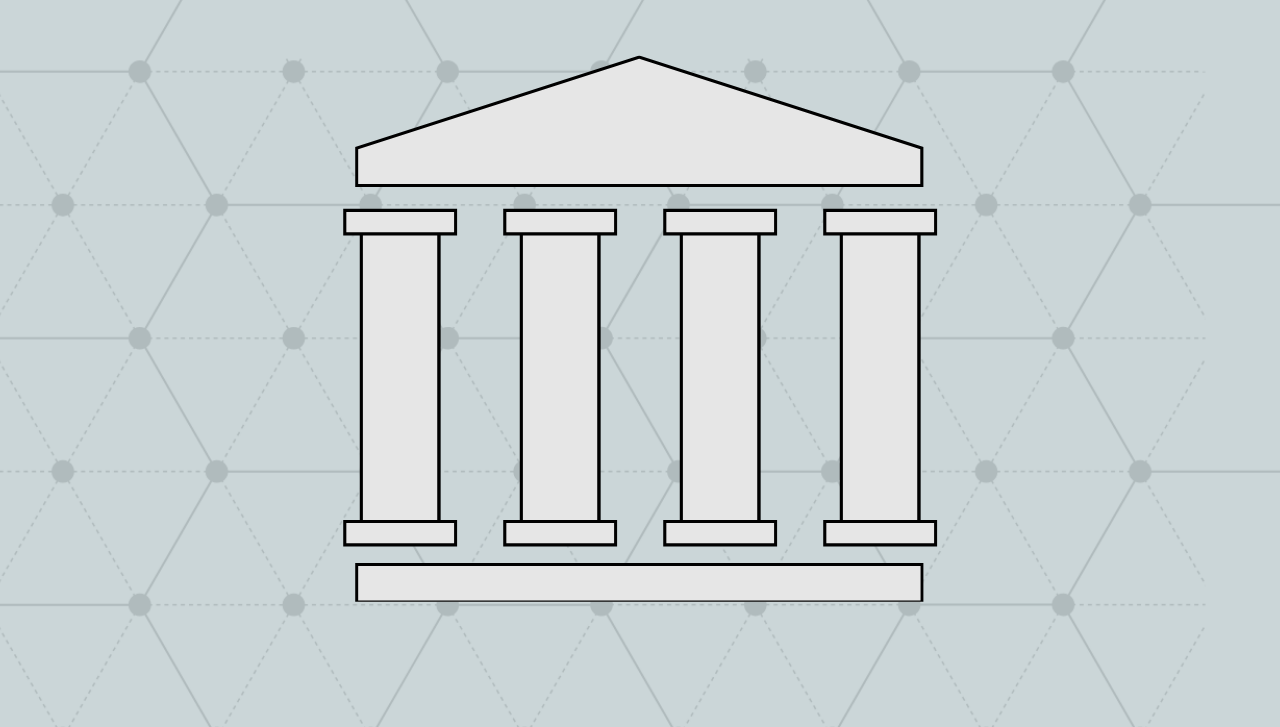
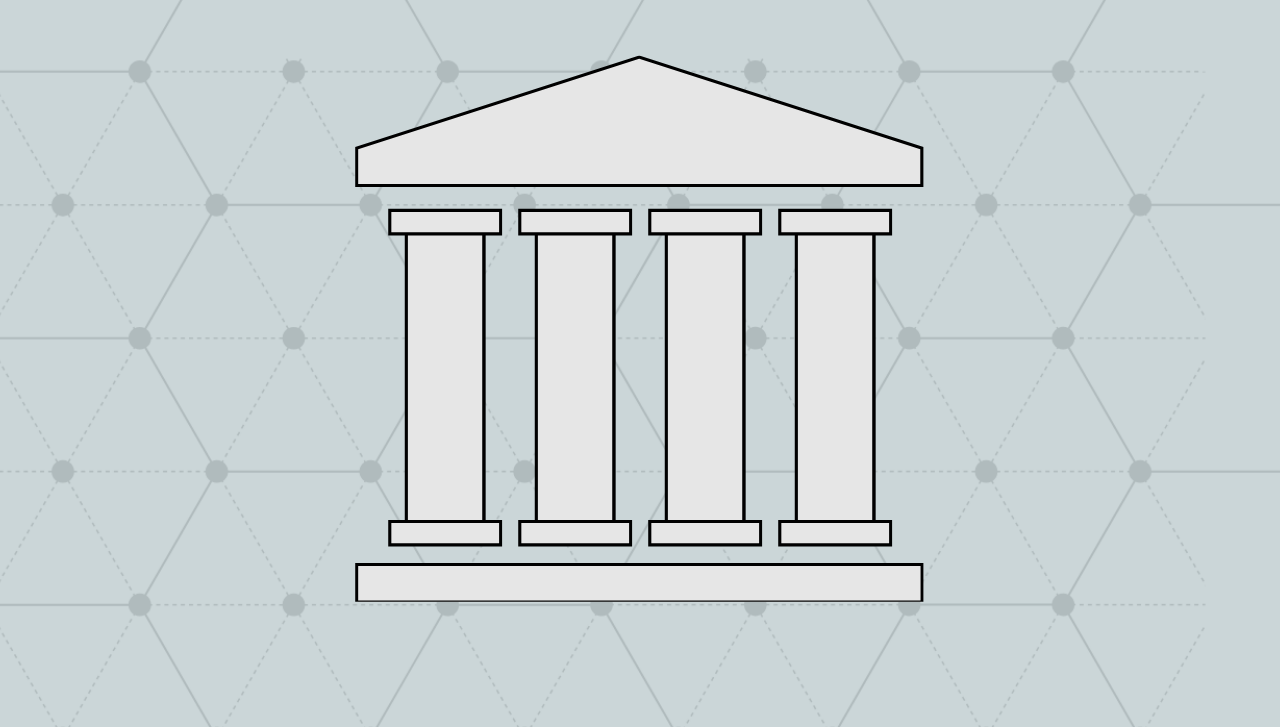
Before and after one commit to rinzzze-d/CSDC100-GenAI, a plain HTML site: page ethics.html in a window 1280 px wide. Shown: the part 73-800 px from the top of the page. Drawn offline with nearby package versions, Linux system fonts and the light colour scheme.

Commit message:
Update style.css

```diff
--- a/assets/style.css
+++ b/assets/style.css
@@ -195,3 +195,7 @@ body.dark-mode .section3 .collapse{
     transform: scale(1.2);
     transition: 0.3ms;
 }
+.section4 .icon-row img {
+    margin-left: -15px;
+    margin-right: -15px;
+}
```
